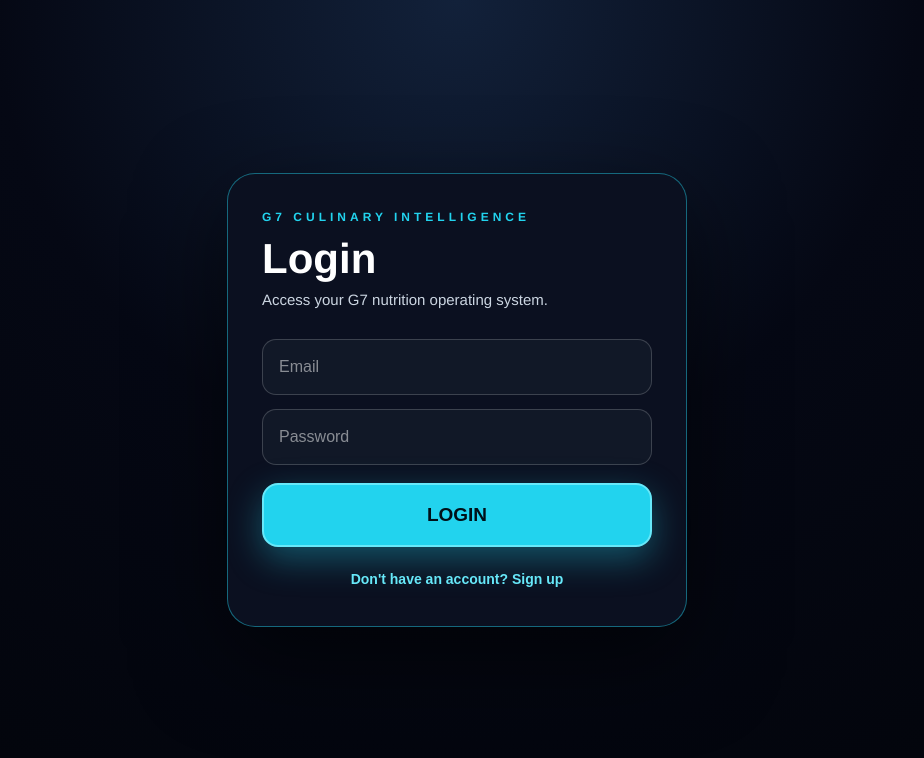
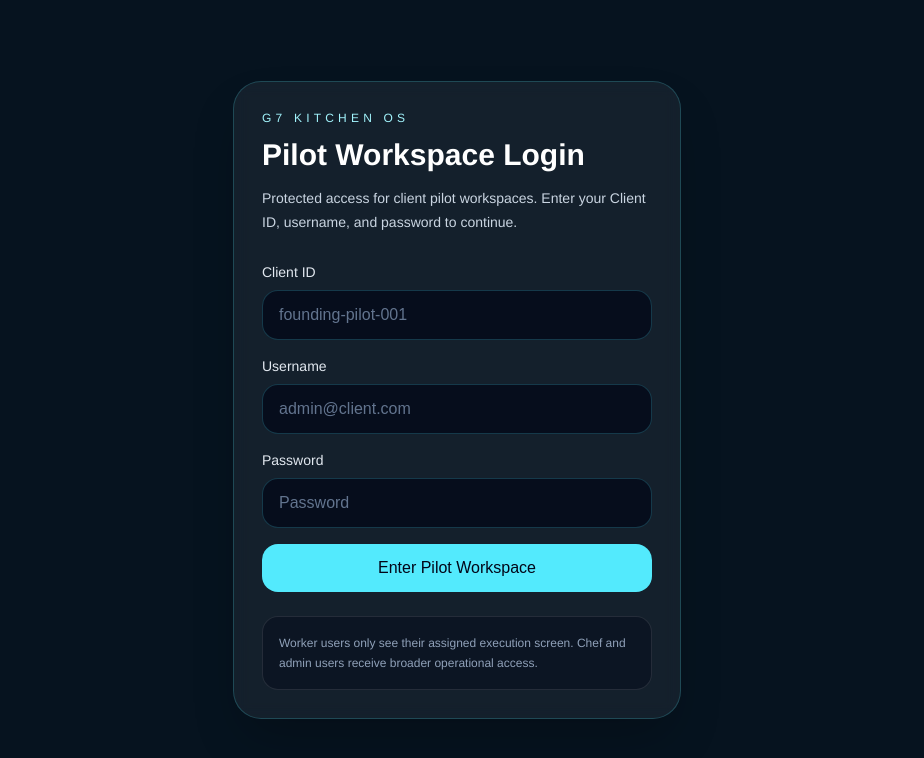
Before and after one commit to ammsofia11-wq/g7-mvpos, a Next.js app: page /login in a window 1280 px wide. Shown: the top 758 px of the page, without its empty margins (183-1107 px from the left). Built offline with nearby package versions, Linux system fonts and the light colour scheme.

Commit message:
Add protected pilot workspace login

```diff
--- a/app/api/login/route.ts
+++ b/app/api/login/route.ts
@@ -1,34 +1,58 @@
 import { NextResponse } from "next/server";
-import { createClient } from "@supabase/supabase-js";
+import {
+  G7_SESSION_COOKIE,
+  createSessionToken,
+  findPilotUser,
+  getRoleHome,
+} from "@/lib/g7-auth";
 
-const supabase = createClient(
-  process.env.NEXT_PUBLIC_SUPABASE_URL!,
-  process.env.NEXT_PUBLIC_SUPABASE_ANON_KEY!
-);
+export async function POST(request: Request) {
+  try {
+    const body = (await request.json()) as {
+      clientId?: string;
+      username?: string;
+      password?: string;
+    };
 
-export async function POST(req: Request) {
-  try {
-    const { email, password } = await req.json();
+    const clientId = body.clientId || "";
+    const username = body.username || "";
+    const password = body.password || "";
 
-    const { data, error } = await supabase.auth.signInWithPassword({
-      email,
-      password,
-    });
+    const user = findPilotUser(clientId, username, password);
 
-    if (error) {
+    if (!user) {
       return NextResponse.json(
-        { error: error.message },
-        { status: 400 }
+        { ok: false, error: "Invalid Client ID, username, or password." },
+        { status: 401 }
       );
     }
 
-    return NextResponse.json({
-      success: true,
-      user: data.user,
+    const token = await createSessionToken({
+      clientId: user.clientId,
+      username: user.username,
+      role: user.role,
     });
-  } catch (err) {
+
+    const response = NextResponse.json({
+      ok: true,
+      role: user.role,
+      redirectTo: getRoleHome(user.role),
+    });
+
+    response.cookies.set(G7_SESSION_COOKIE, token, {
+      httpOnly: true,
+      secure: process.env.NODE_ENV === "production",
+      sameSite: "lax",
+      path: "/",
+      maxAge: 8 * 60 * 60,
+    });
+
+    response.headers.set("Cache-Control", "no-store");
+
+    return response;
+  } catch {
     return NextResponse.json(
-      { error: "Invalid request" },
+      { ok: false, error: "Unable to login." },
       { status: 500 }
     );
   }
--- a/app/login/page.tsx
+++ b/app/login/page.tsx
@@ -1,219 +1,123 @@
-"use client"
+"use client";
 
-import { useState } from "react"
-import { supabase } from "@/lib/supabase"
-import { useRouter } from "next/navigation"
+import { FormEvent, useState } from "react";
+
+type LoginResult = {
+  ok?: boolean;
+  error?: string;
+  redirectTo?: string;
+};
 
 export default function LoginPage() {
-  const router = useRouter()
+  const [clientId, setClientId] = useState("");
+  const [username, setUsername] = useState("");
+  const [password, setPassword] = useState("");
+  const [error, setError] = useState("");
+  const [isLoading, setIsLoading] = useState(false);
 
-  const [email, setEmail] = useState("")
-  const [password, setPassword] = useState("")
-  const [loading, setLoading] = useState(false)
-  const [mode, setMode] = useState<"login" | "signup">("login")
-  const [message, setMessage] = useState("")
-
-  const handleAuth = async () => {
-    setMessage("")
-
-    if (!email.trim() || !password.trim()) {
-      setMessage("Email and password are required")
-      return
-    }
-
-    if (password.length < 6) {
-      setMessage("Password must be at least 6 characters")
-      return
-    }
-
-    setLoading(true)
+  async function handleSubmit(event: FormEvent<HTMLFormElement>) {
+    event.preventDefault();
+    setError("");
+    setIsLoading(true);
 
     try {
-      const result =
-        mode === "signup"
-          ? await supabase.auth.signUp({
-              email: email.trim(),
-              password,
-            })
-          : await supabase.auth.signInWithPassword({
-              email: email.trim(),
-              password,
-            })
+      const response = await fetch("/api/login", {
+        method: "POST",
+        headers: {
+          "Content-Type": "application/json",
+        },
+        body: JSON.stringify({ clientId, username, password }),
+      });
 
-      if (result.error) {
-        setMessage(result.error.message)
-        return
+      const data = (await response.json()) as LoginResult;
+
+      if (!response.ok || !data.redirectTo) {
+        setError(data.error || "Login failed.");
+        return;
       }
 
-      if (mode === "login") {
-        router.push("/dashboard")
-      } else {
-        setMode("login")
-        setMessage("Account created. Check your email if confirmation is required.")
-      }
+      window.location.href = data.redirectTo;
     } catch {
-      setMessage("Unexpected error occurred")
+      setError("Unable to connect. Please try again.");
     } finally {
-      setLoading(false)
+      setIsLoading(false);
     }
   }
 
   return (
-    <main
-      style={{
-        minHeight: "100vh",
-        background:
-          "radial-gradient(circle at top, #12213a 0%, #050814 45%, #02040a 100%)",
-        display: "flex",
-        alignItems: "center",
-        justifyContent: "center",
-        padding: "24px",
-        color: "#ffffff",
-      }}
-    >
-      <section
-        style={{
-          width: "100%",
-          maxWidth: "460px",
-          background: "#0b1020",
-          border: "1px solid rgba(34, 211, 238, 0.45)",
-          borderRadius: "28px",
-          padding: "34px",
-          boxShadow: "0 30px 90px rgba(0,0,0,0.55)",
-        }}
-      >
-        <p
-          style={{
-            color: "#22d3ee",
-            fontSize: "12px",
-            letterSpacing: "4px",
-            fontWeight: 900,
-            marginBottom: "12px",
-          }}
-        >
-          G7 CULINARY INTELLIGENCE
-        </p>
+    <main className="min-h-screen bg-[#06131f] text-white flex items-center justify-center px-6 py-10">
+      <section className="w-full max-w-md rounded-[28px] border border-cyan-300/20 bg-white/[0.06] p-7 shadow-2xl backdrop-blur">
+        <div className="mb-7">
+          <p className="text-xs uppercase tracking-[0.35em] text-cyan-200">
+            G7 Kitchen OS
+          </p>
+          <h1 className="mt-3 text-3xl font-semibold">
+            Pilot Workspace Login
+          </h1>
+          <p className="mt-3 text-sm leading-6 text-slate-300">
+            Protected access for client pilot workspaces. Enter your Client ID,
+            username, and password to continue.
+          </p>
+        </div>
 
-        <h1
-          style={{
-            color: "#ffffff",
-            fontSize: "42px",
-            lineHeight: "1",
-            fontWeight: 900,
-            marginBottom: "10px",
-          }}
-        >
-          {mode === "login" ? "Login" : "Create Account"}
-        </h1>
+        <form onSubmit={handleSubmit} className="space-y-4">
+          <label className="block">
+            <span className="mb-2 block text-sm text-slate-200">Client ID</span>
+            <input
+              value={clientId}
+              onChange={(event) => setClientId(event.target.value)}
+              autoComplete="organization"
+              className="w-full rounded-2xl border border-cyan-300/20 bg-slate-950/70 px-4 py-3 text-white outline-none ring-0 placeholder:text-slate-500 focus:border-cyan-300"
+              placeholder="founding-pilot-001"
+              required
+            />
+          </label>
 
-        <p
-          style={{
-            color: "#cbd5e1",
-            fontSize: "15px",
-            marginBottom: "26px",
-          }}
-        >
-          Access your G7 nutrition operating system.
-        </p>
+          <label className="block">
+            <span className="mb-2 block text-sm text-slate-200">Username</span>
+            <input
+              value={username}
+              onChange={(event) => setUsername(event.target.value)}
+              autoComplete="username"
+              className="w-full rounded-2xl border border-cyan-300/20 bg-slate-950/70 px-4 py-3 text-white outline-none ring-0 placeholder:text-slate-500 focus:border-cyan-300"
+              placeholder="admin@client.com"
+              required
+            />
+          </label>
 
-        {message && (
-          <div
-            style={{
-              background: "rgba(34, 211, 238, 0.12)",
-              border: "1px solid rgba(34, 211, 238, 0.35)",
-              color: "#cffafe",
-              padding: "12px",
-              borderRadius: "14px",
-              marginBottom: "18px",
-              fontSize: "14px",
-            }}
+          <label className="block">
+            <span className="mb-2 block text-sm text-slate-200">Password</span>
+            <input
+              value={password}
+              onChange={(event) => setPassword(event.target.value)}
+              autoComplete="current-password"
+              type="password"
+              className="w-full rounded-2xl border border-cyan-300/20 bg-slate-950/70 px-4 py-3 text-white outline-none ring-0 placeholder:text-slate-500 focus:border-cyan-300"
+              placeholder="Password"
+              required
+            />
+          </label>
+
+          {error ? (
+            <div className="rounded-2xl border border-red-300/30 bg-red-500/10 px-4 py-3 text-sm text-red-100">
+              {error}
+            </div>
+          ) : null}
+
+          <button
+            type="submit"
+            disabled={isLoading}
+            className="w-full rounded-2xl bg-cyan-300 px-5 py-3 font-semibold text-slate-950 transition hover:bg-cyan-200 disabled:cursor-not-allowed disabled:opacity-60"
           >
-            {message}
-          </div>
-        )}
+            {isLoading ? "Checking access..." : "Enter Pilot Workspace"}
+          </button>
+        </form>
 
-        <input
-          type="email"
-          placeholder="Email"
-          value={email}
-          onChange={(e) => setEmail(e.target.value)}
-          style={{
-            width: "100%",
-            padding: "15px 16px",
-            marginBottom: "14px",
-            background: "#111827",
-            color: "#ffffff",
-            border: "1px solid rgba(255,255,255,0.18)",
-            borderRadius: "14px",
-            outline: "none",
-            fontSize: "16px",
-          }}
-        />
-
-        <input
-          type="password"
-          placeholder="Password"
-          value={password}
-          onChange={(e) => setPassword(e.target.value)}
-          style={{
-            width: "100%",
-            padding: "15px 16px",
-            marginBottom: "18px",
-            background: "#111827",
-            color: "#ffffff",
-            border: "1px solid rgba(255,255,255,0.18)",
-            borderRadius: "14px",
-            outline: "none",
-            fontSize: "16px",
-          }}
-        />
-
-        <button
-          onClick={handleAuth}
-          disabled={loading}
-          style={{
-            width: "100%",
-            padding: "16px 20px",
-            background: loading ? "#64748b" : "#22d3ee",
-            color: "#001018",
-            border: "2px solid #67e8f9",
-            borderRadius: "16px",
-            fontSize: "19px",
-            fontWeight: 900,
-            cursor: loading ? "not-allowed" : "pointer",
-            boxShadow: "0 12px 35px rgba(34, 211, 238, 0.35)",
-            opacity: loading ? 0.7 : 1,
-          }}
-        >
-          {loading
-            ? "Processing..."
-            : mode === "login"
-            ? "LOGIN"
-            : "CREATE ACCOUNT"}
-        </button>
-
-        <button
-          type="button"
-          onClick={() => {
-            setMode(mode === "login" ? "signup" : "login")
-            setMessage("")
-          }}
-          style={{
-            width: "100%",
-            marginTop: "22px",
-            background: "transparent",
-            color: "#67e8f9",
-            border: "none",
-            fontSize: "14px",
-            fontWeight: 700,
-            cursor: "pointer",
-          }}
-        >
-          {mode === "login"
-            ? "Don't have an account? Sign up"
-            : "Already have an account? Login"}
-        </button>
+        <div className="mt-6 rounded-2xl border border-white/10 bg-slate-950/40 p-4 text-xs leading-5 text-slate-400">
+          Worker users only see their assigned execution screen. Chef and admin
+          users receive broader operational access.
+        </div>
       </section>
     </main>
-  )
+  );
 }
--- /dev/null
+++ b/lib/g7-auth.ts
@@ -0,0 +1,240 @@
+export type G7Role = "admin" | "chef" | "worker";
+
+export type G7Session = {
+  clientId: string;
+  username: string;
+  role: G7Role;
+  exp: number;
+};
+
+export const G7_SESSION_COOKIE = "g7_session";
+
+export const PROTECTED_PILOT_PATHS = [
+  "/genius-kitchen",
+  "/pilot-onboarding",
+  "/pilot-intake",
+  "/client-activation",
+  "/production-tasks",
+  "/worker-task",
+  "/kitchen",
+  "/recipe-studio",
+  "/command",
+  "/approval",
+  "/inventory",
+  "/workforce",
+];
+
+const SESSION_HOURS = 8;
+
+function getSessionSecret() {
+  const secret = process.env.G7_SESSION_SECRET;
+
+  if (!secret && process.env.NODE_ENV === "production") {
+    throw new Error("G7_SESSION_SECRET is required in production.");
+  }
+
+  return secret || "dev-only-g7-session-secret-change-me";
+}
+
+function bytesToBase64Url(bytes: Uint8Array) {
+  let binary = "";
+  bytes.forEach((byte) => {
+    binary += String.fromCharCode(byte);
+  });
+
+  return btoa(binary)
+    .replaceAll("+", "-")
+    .replaceAll("/", "_")
+    .replaceAll("=", "");
+}
+
+function base64UrlToBytes(input: string) {
+  const base64 = input.replaceAll("-", "+").replaceAll("_", "/");
+  const padded = base64.padEnd(base64.length + ((4 - (base64.length % 4)) % 4), "=");
+  const binary = atob(padded);
+  const bytes = new Uint8Array(binary.length);
+
+  for (let i = 0; i < binary.length; i += 1) {
+    bytes[i] = binary.charCodeAt(i);
+  }
+
+  return bytes;
+}
+
+function encodeJson(value: unknown) {
+  const json = JSON.stringify(value);
+  return bytesToBase64Url(new TextEncoder().encode(json));
+}
+
+function decodeJson<T>(value: string): T {
+  const bytes = base64UrlToBytes(value);
+  const json = new TextDecoder().decode(bytes);
+  return JSON.parse(json) as T;
+}
+
+async function hmac(input: string) {
+  const key = await crypto.subtle.importKey(
+    "raw",
+    new TextEncoder().encode(getSessionSecret()),
+    { name: "HMAC", hash: "SHA-256" },
+    false,
+    ["sign"]
+  );
+
+  const signature = await crypto.subtle.sign(
+    "HMAC",
+    key,
+    new TextEncoder().encode(input)
+  );
+
+  return bytesToBase64Url(new Uint8Array(signature));
+}
+
+function safeEqual(a: string, b: string) {
+  if (a.length !== b.length) return false;
+
+  let result = 0;
+  for (let i = 0; i < a.length; i += 1) {
+    result |= a.charCodeAt(i) ^ b.charCodeAt(i);
+  }
+
+  return result === 0;
+}
+
+function isRole(value: unknown): value is G7Role {
+  return value === "admin" || value === "chef" || value === "worker";
+}
+
+export function getRoleHome(role: G7Role) {
+  if (role === "worker") return "/worker-task";
+  if (role === "chef") return "/production-tasks";
+  return "/genius-kitchen";
+}
+
+export function isProtectedPilotPath(pathname: string) {
+  return PROTECTED_PILOT_PATHS.some((path) => {
+    return pathname === path || pathname.startsWith(`${path}/`);
+  });
+}
+
+export function isPathAllowedForRole(pathname: string, role: G7Role) {
+  if (role === "admin") return true;
+
+  if (role === "chef") {
+    return (
+      pathname.startsWith("/production-tasks") ||
+      pathname.startsWith("/worker-task") ||
+      pathname.startsWith("/kitchen") ||
+      pathname.startsWith("/pilot-intake")
+    );
+  }
+
+  return pathname.startsWith("/worker-task");
+}
+
+export async function createSessionToken(input: Omit<G7Session, "exp">) {
+  const session: G7Session = {
+    ...input,
+    exp: Date.now() + SESSION_HOURS * 60 * 60 * 1000,
+  };
+
+  const payload = encodeJson(session);
+  const signature = await hmac(payload);
+
+  return `${payload}.${signature}`;
+}
+
+export async function verifySessionToken(token?: string | null) {
+  if (!token) return null;
+
+  const [payload, signature] = token.split(".");
+  if (!payload || !signature) return null;
+
+  const expectedSignature = await hmac(payload);
+  if (!safeEqual(signature, expectedSignature)) return null;
+
+  try {
+    const session = decodeJson<G7Session>(payload);
+
+    if (!session.clientId || !session.username || !isRole(session.role)) return null;
+    if (!session.exp || session.exp < Date.now()) return null;
+
+    return session;
+  } catch {
+    return null;
+  }
+}
+
+type PilotUser = {
+  clientId: string;
+  username: string;
+  password: string;
+  role: G7Role;
+};
+
+function getPilotUsers(): PilotUser[] {
+  const prodClientId = process.env.G7_PILOT_CLIENT_ID;
+
+  if (prodClientId) {
+    const users: PilotUser[] = [
+      {
+        clientId: prodClientId,
+        username: process.env.G7_PILOT_ADMIN_USER || "",
+        password: process.env.G7_PILOT_ADMIN_PASSWORD || "",
+        role: "admin",
+      },
+      {
+        clientId: prodClientId,
+        username: process.env.G7_PILOT_CHEF_USER || "",
+        password: process.env.G7_PILOT_CHEF_PASSWORD || "",
+        role: "chef",
+      },
+      {
+        clientId: prodClientId,
+        username: process.env.G7_PILOT_WORKER_USER || "",
+        password: process.env.G7_PILOT_WORKER_PASSWORD || "",
+        role: "worker",
+      },
+    ];
+
+    return users.filter((user) => user.username && user.password);
+  }
+
+  if (process.env.NODE_ENV !== "production") {
+    return [
+      {
+        clientId: "founding-pilot-001",
+        username: "admin@g7pilot.local",
+        password: "G7-Admin-2026!",
+        role: "admin",
+      },
+      {
+        clientId: "founding-pilot-001",
+        username: "chef@g7pilot.local",
+        password: "G7-Chef-2026!",
+        role: "chef",
+      },
+      {
+        clientId: "founding-pilot-001",
+        username: "worker@g7pilot.local",
+        password: "G7-Worker-2026!",
+        role: "worker",
+      },
+    ];
+  }
+
+  return [];
+}
+
+export function findPilotUser(clientId: string, username: string, password: string) {
+  const normalizedClientId = clientId.trim();
+  const normalizedUsername = username.trim().toLowerCase();
+
+  return getPilotUsers().find((user) => {
+    return (
+      user.clientId === normalizedClientId &&
+      user.username.toLowerCase() === normalizedUsername &&
+      user.password === password
+    );
+  });
+}
```
Also changed, not shown: app/api/logout/route.ts (added, +16 -0 lines), app/api/session/route.ts (added, +18 -0 lines), proxy.ts (+36 -4 lines).
